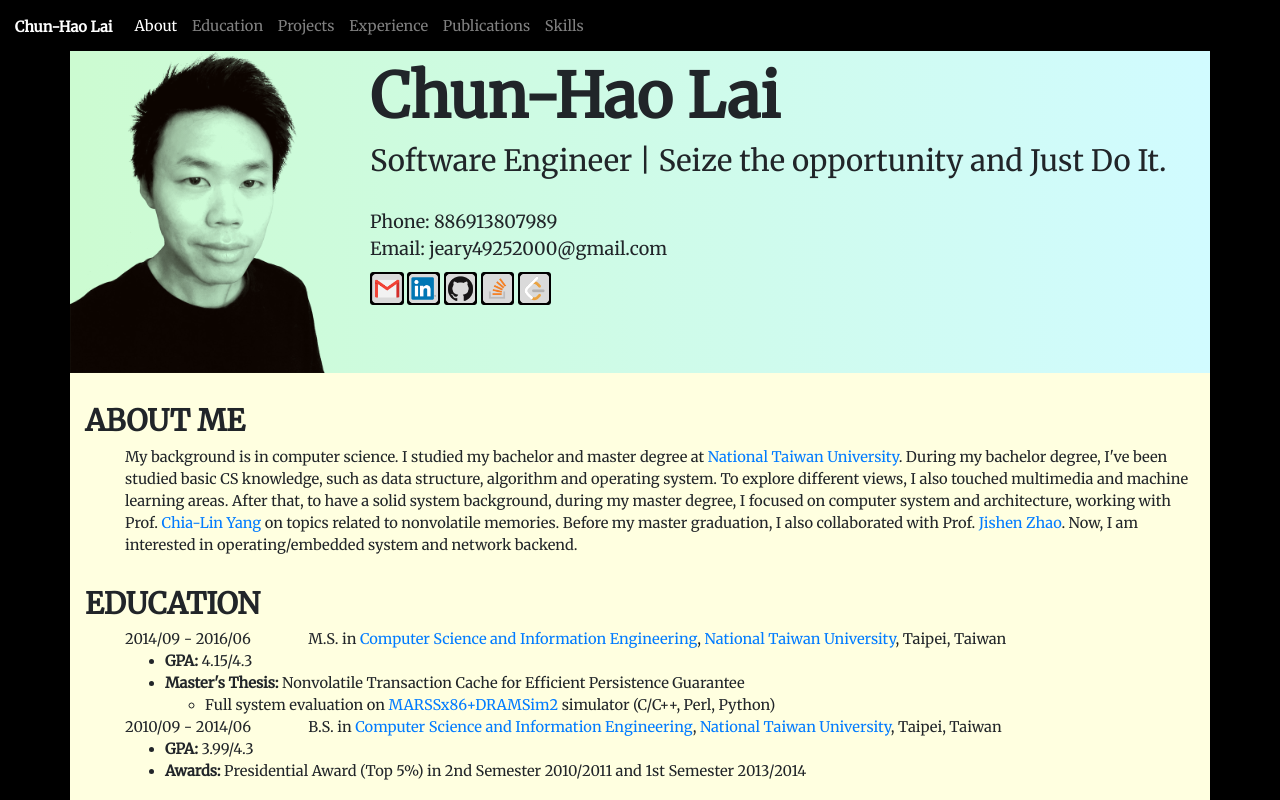
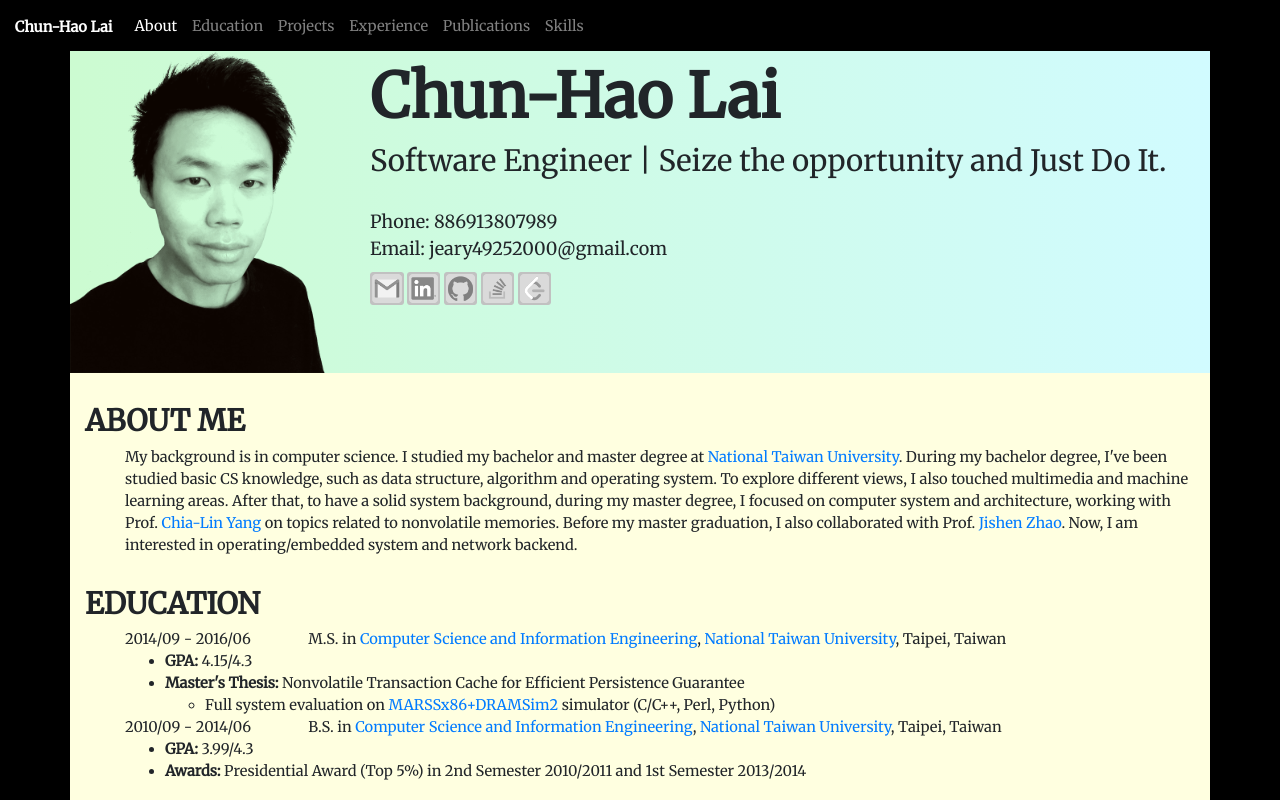
Before and after one commit to jeary49252000/jeary49252000.github.io, a plain HTML site: page index.html in a window 1280 px wide. Shown: the top 800 px of the page. Drawn offline with nearby package versions, Linux system fonts and the light colour scheme.

Commit message:
Change icon style and make hover changing

```diff
--- a/index.html
+++ b/index.html
@@ -57,11 +57,11 @@
 						  <font style="font-size: 18px;"> Phone: 886913807989 </font> </br>
 						  <font style="font-size: 18px;"> Email: jeary49252000@gmail.com </font> </br>
 					  </div>
-					  <a href="mailto:jeary49252000@gmail.com"><img class="icon" src="img/Gmail.png" alt="Gmail"></a>
-					  <a href="https://www.linkedin.com/in/chun-hao-lai/"><img class="icon" src="img/LinkedIn.png" alt="LinkedIn"></a>
-					  <a href="https://github.com/jeary49252000"><img class="icon" src="img/GitHub.png" alt="GitHub"></a>
-					  <a href="https://stackoverflow.com/users/2688472/laisky?tab=profile"><img class="icon" src="img/Stackoverflow.png" alt="Stackoverflow"></a>
-					  <a href="https://leetcode.com/wilaind/"><img class="icon" src="img/Leetcode.png" alt="Leetcode"></a>
+					  <a href="mailto:jeary49252000@gmail.com"><img class="icon" src="img/Gmail2.png" onmouseover="this.src='img/Gmail.png'" onmouseout="this.src='img/Gmail2.png'" alt="Gmail"></a>
+					  <a href="https://www.linkedin.com/in/chun-hao-lai/"><img class="icon" src="img/LinkedIn2.png" onmouseover="this.src='img/LinkedIn.png'" onmouseout="this.src='img/LinkedIn2.png'"  alt="LinkedIn"></a>
+					  <a href="https://github.com/jeary49252000"><img class="icon" src="img/GitHub2.png" onmouseover="this.src='img/GitHub.png'" onmouseout="this.src='img/GitHub2.png'"  alt="GitHub"></a>
+					  <a href="https://stackoverflow.com/users/2688472/laisky?tab=profile"><img class="icon" src="img/Stackoverflow2.png" onmouseover="this.src='img/Stackoverflow.png'" onmouseout="this.src='img/Stackoverflow2.png'"  alt="Stackoverflow"></a>
+					  <a href="https://leetcode.com/wilaind/"><img class="icon" src="img/Leetcode2.png" onmouseover="this.src='img/Leetcode.png'" onmouseout="this.src='img/Leetcode2.png'"  alt="Leetcode"></a>
 				  </div>
 				  </div>
 			  </div>
```
Also changed, not shown: img/GitHub2.png (added), img/Gmail2.png (added), img/Leetcode2.png (added), img/LinkedIn2.png (added), img/Stackoverflow2.png (added).
